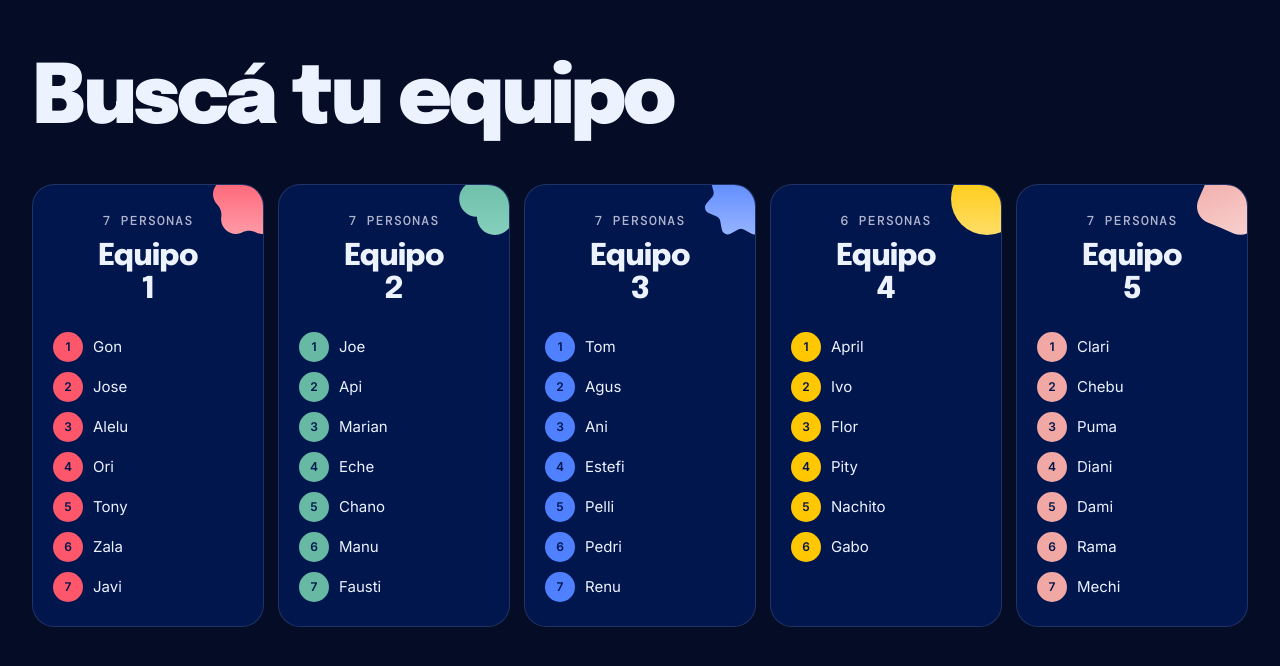
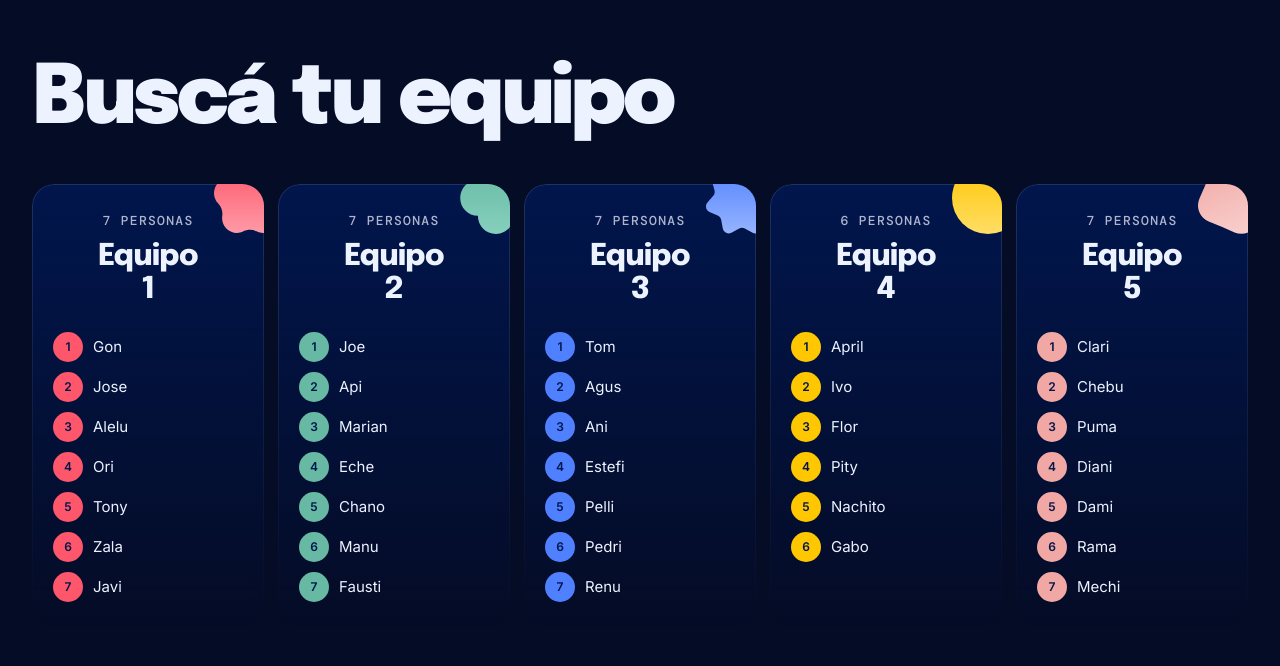
Before and after one commit to AleGiordano/amalgama_day, a plain HTML site: page index.html in a window 1280 px wide. Shown: the part 8374-9040 px from the top of the page. Drawn offline with nearby package versions, Linux system fonts and the light colour scheme.

Commit message:
Tarjetas de equipo con fondo y borde en degradé
Co-Authored-By: Claude Opus 5.5 <noreply@anthropic.com>

```diff
--- a/index.html
+++ b/index.html
@@ -249,11 +249,19 @@ h3 { font: 800 clamp(22px, 2.2vw, 28px)/1.1 var(--f-display); letter-spacing: -.
 .teams { display: grid; grid-template-columns: repeat(5, minmax(0, 1fr)); gap: 14px; }
 .team {
   position: relative; overflow: hidden;
-  background: var(--surface); border: 1px solid var(--line); border-radius: 22px;
-  padding: 22px 20px 24px; min-height: 360px;
-  transition: border-color .3s, transform .3s;
+  background: linear-gradient(to bottom, var(--surface), rgba(1, 22, 77, 0));
+  border-radius: 22px;
+  padding: 23px 21px 25px; min-height: 360px;
+  transition: transform .3s;
 }
-.team:hover { border-color: var(--c); transform: translateY(-4px); }
+/* Stroke fades with the card: full at the top, gone at the bottom */
+.team::before {
+  content: ""; position: absolute; inset: 0; border-radius: inherit; padding: 1px; pointer-events: none;
+  background: linear-gradient(to bottom, var(--stroke, var(--line)), transparent);
+  -webkit-mask: linear-gradient(#000 0 0) content-box, linear-gradient(#000 0 0); -webkit-mask-composite: xor;
+  mask: linear-gradient(#000 0 0) content-box exclude, linear-gradient(#000 0 0);
+}
+.team:hover { --stroke: var(--c); transform: translateY(-4px); }
 .team .num { font: 500 13px/1 var(--f-mono); color: var(--muted); letter-spacing: .1em; text-transform: uppercase; }
 .team { text-align: center; }
 .team h3 { margin-top: 8px; font-size: 30px; padding-inline: 40px; }
```
